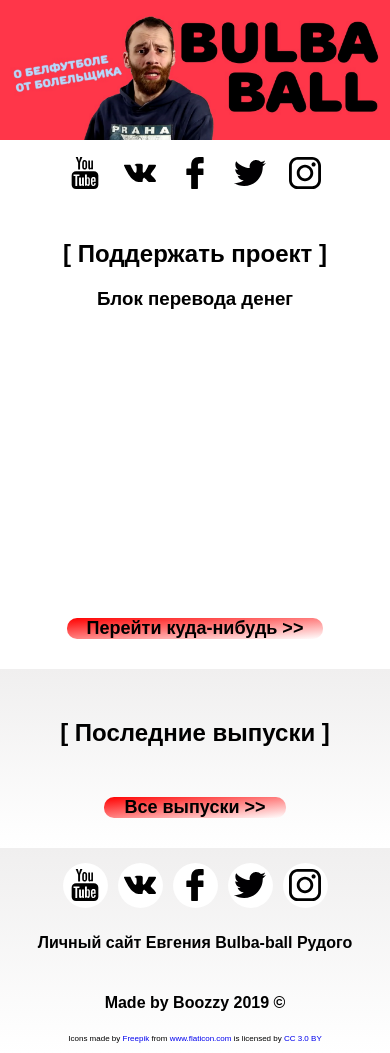
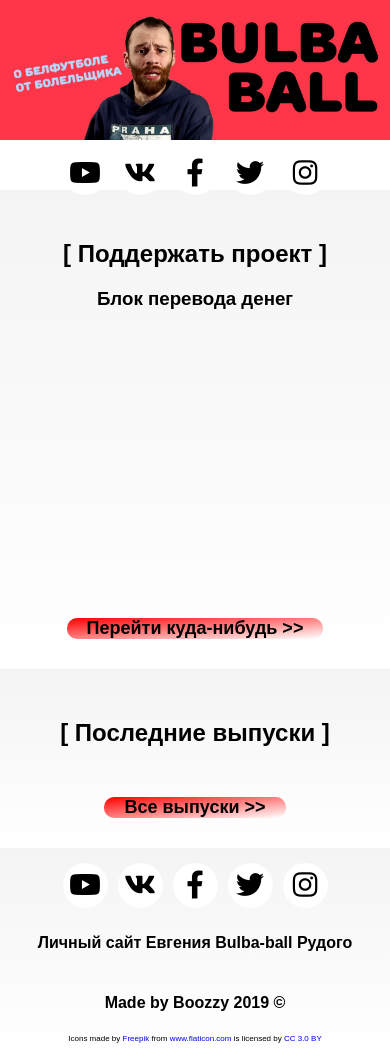
Before and after one commit to yauvink/BulbaBall, a website: page index.html in a window 390 px wide. Drawn offline with nearby package versions, Linux system fonts and the light colour scheme; no server answers; a web font is replaced by a local one.

Commit message:
0.0.1 jq

```diff
--- a/css/style.css
+++ b/css/style.css
@@ -10,8 +10,8 @@ body {
 }
 
 
-body {
-
+a {
+    text-decoration: none;
 }
 .container {
     max-width: 1260px;
@@ -20,12 +20,7 @@ body {
 section {
     padding-top: 30px;
 }
-a {
-    text-decoration: none;
-}
-a:hover {
-    text-decoration: underline;
-}
+
 input[type=button] {
     border: none;
     margin: 30px;
@@ -84,29 +79,26 @@ header {
     height: 45px;
 }
 .social-icon {
+    display: flex;
+    align-items: center;
     background-position: center;
     background-repeat: no-repeat;
     background-size: 70%;
 }
-.fb {
-    background-image: url("../svg/facebook-logo.svg");
+.fab {
+    color: black;
+    font-size: 28px;
+    margin: auto;
 }
-.vk {
-    background-image: url("../svg/vk-social-network-logo.svg");
+.social-icon:hover {
+    transition: 0.5s;
+    background-color: black;
 }
-.in {
-    background-image: url("../svg/instagram-logo.svg");
-}
-.tw {
-    background-image: url("../svg/twitter-logo-silhouette.svg");
-}
-.yt {
-    background-image: url("../svg/youtube-logo.svg");
+.social-icon:hover .fab {
+    transition: 0.5s;
+    color: white;
 }
 
-.social a:hover {
-    box-shadow: 0 0 20px white;
-}
 
 /* ===   MAIN   === */
 main {
@@ -116,6 +108,7 @@ main {
 
 /* ===  CONTENT  === */
 .content {
+    background-image: linear-gradient(rgb(245, 244, 244), white);
     justify-content: center;
     text-align: center;
 }
@@ -129,7 +122,7 @@ main {
 .reviews {
     justify-content: center;
     text-align: center;
-    background-image: linear-gradient(rgb(240, 239, 239), white);
+    background-image: linear-gradient(rgb(245, 244, 244), white);
 }
 
 .reviews-inner {
@@ -139,22 +132,25 @@ main {
 
 .review {
     width: 320px;
-    height: 200px;
+    height: 100%;
     margin: auto;
     padding: 20px;
 }
+.reviewWrap {
+    height: 220px;
+    padding: 10px;
+}
 
 .review-preview {
-    background-position: center;
+    width: 240px;
+
+    /* background-position: center;
     background-size: 115% 115%;
-    width: 200px;
-    height: 100px;
-    margin: auto;
+    width: 240px;
+    height: 120px;
+    margin: auto; */
 }
-.review-preview img {
-    width: 220px;
-    height: 110px;
-}
+
 a.review {
     padding: 0;
     border: none;
@@ -163,10 +159,10 @@ a.review {
  /* ===   FOOTER   === */
  footer {
      padding: 10px;
-     background-image: linear-gradient(rgb(240, 239, 239), white);
-}
+     background-image: linear-gradient(rgb(245, 244, 244), white);
+    }
 
-.footer-wrap {
+.footer-inner {
     display: flex;
      justify-content: space-between;
 
@@ -183,9 +179,7 @@ a.review {
     width: 45px;
     height: 45px;
 }
-.footer-social a:hover {
-    box-shadow: 0 0 20px red;
-}
+
 .footer-social {
     justify-content: center;
     align-self: center;
@@ -218,7 +212,7 @@ a.review {
     .logo {
         display: none;
     }
-    .footer-wrap {
+    .footer-inner {
         flex-direction: column;
     }
     .footer-social {
@@ -227,13 +221,9 @@ a.review {
 }
 
 
-.testdiv {
-    width: 100px;
-    height: 100px;
-    background-color: red;
-}
-/*
 
- * {
+
+
+ /* * {
     border: 1px solid green;
 }  */
--- a/index.html
+++ b/index.html
@@ -21,26 +21,27 @@
 
             <div class="social-wrap">
                 <div class="social">
-                    <a href="https://www.youtube.com/channel/UCnRisinlQ3FiupZH8B_TJiw" class="social-icon yt"
+                    <a href="https://www.youtube.com/channel/UCnRisinlQ3FiupZH8B_TJiw" class="social-icon"
                         target="_blank">
+                        <i class="fab fa-youtube"></i>
                      </a>
-                    <a href="https://vk.com/bulbaball" class="social-icon vk" target="_blank">
+                    <a href="https://vk.com/bulbaball" class="social-icon" target="_blank">
+                        <i class="fab fa-vk"></i>
                     </a>
-                    <a href="https://goo.gl/qtcRzJ" class="social-icon fb" target="_blank">
+                    <a href="https://goo.gl/qtcRzJ" class="social-icon" target="_blank">
+                        <i class="fab fa-facebook-f"></i>
                     </a>
-                    <a href="https://goo.gl/uoeJWc" class="social-icon tw" target="_blank">
+                    <a href="https://goo.gl/uoeJWc" class="social-icon" target="_blank">
+                        <i class="fab fa-twitter"></i>
                     </a>
-                    <a href="https://www.instagram.com/bulbaball/" class="social-icon in" target="_blank">
+                    <a href="https://www.instagram.com/bulbaball/" class="social-icon" target="_blank">
+                        <i class="fab fa-instagram"></i>
                     </a>
                 </div>
             </div>
-
-
             <!-- <nav>
                     Навигация
                 </nav> -->
-
-
         </header>
 
         <main>
@@ -63,14 +64,6 @@
                 </div>
                 <a href="https://www.youtube.com/user/VedzminPNP/videos" target="_blank">
                     <input type="button" value="Все выпуски >>">
-
-                    <!-- <button class="buttons">
-
-                        <h3>
-                            Все выпуски >>
-                        </h3>
-
-                    </button> -->
                 </a>
             </section>
 
@@ -79,7 +72,7 @@
         Боковая колонка (сайдбар)
     </aside> -->
         <footer>
-            <div class="footer-wrap">
+            <div class="footer-inner">
                 <div class="owner">
                     <h4>
                         Личный сайт Евгения Bulba-ball Рудого
@@ -87,16 +80,21 @@
                 </div>
 
                 <div class="footer-social">
-                    <a href="https://www.youtube.com/channel/UCnRisinlQ3FiupZH8B_TJiw" class="social-icon yt"
+                        <a href="https://www.youtube.com/channel/UCnRisinlQ3FiupZH8B_TJiw" class="social-icon"
                             target="_blank">
+                            <i class="fab fa-youtube"></i>
                          </a>
-                    <a href="https://vk.com/bulbaball" class="social-icon vk" target="_blank">
+                        <a href="https://vk.com/bulbaball" class="social-icon" target="_blank">
+                            <i class="fab fa-vk"></i>
                         </a>
-                    <a href="https://goo.gl/qtcRzJ" class="social-icon fb" target="_blank">
+                        <a href="https://goo.gl/qtcRzJ" class="social-icon" target="_blank">
+                            <i class="fab fa-facebook-f"></i>
                         </a>
-                    <a href="https://goo.gl/uoeJWc" class="social-icon tw" target="_blank">
+                        <a href="https://goo.gl/uoeJWc" class="social-icon" target="_blank">
+                            <i class="fab fa-twitter"></i>
                         </a>
-                    <a href="https://www.instagram.com/bulbaball/" class="social-icon in" target="_blank">
+                        <a href="https://www.instagram.com/bulbaball/" class="social-icon" target="_blank">
+                            <i class="fab fa-instagram"></i>
                         </a>
                     </div>
                 <div class="author">
@@ -115,7 +113,6 @@
         </footer>
 
     </div>
-    <!-- <script src="https://ajax.googleapis.com/ajax/libs/jquery/3.3.1/jquery.min.js"></script> -->
     <script src="https://ajax.googleapis.com/ajax/libs/jquery/3.4.0/jquery.min.js"></script>
     <script src="js/main.js"></script>
 </body>
--- a/js/main.js
+++ b/js/main.js
@@ -1,21 +1,5 @@
 'use strict';
 
-//  function autorun()
-//  {
-//    var ytData;
-//     $.getJSON("https://www.googleapis.com/youtube/v3/search?order=date&part=snippet&channelId=UCnRisinlQ3FiupZH8B_TJiw&maxResults=6&key=AIzaSyD40HdMjRci08Vh41DBfniJAsQomaY7PLQ", getData);
-//     function getData(data){
-//         ytData = data;
-//         // console.log(ytData);
-//         console.log(ytData.items[0].snippet.title)
-//         console.log("id = " + ytData.items[0].id.videoId)
-//         // console.log("hello world")
-//         // document.getElementById("test-v-id").innerHTML = ytData.items[0].snippet.title;
-//     }
-//  }
-//  if (window.addEventListener) window.addEventListener("load", autorun, false);
-//  else if (window.attachEvent) window.attachEvent("onload", autorun);
-//  else window.onload = autorun;
 
 const url = "https://www.googleapis.com/youtube/v3/search?order=date&part=snippet&channelId=UCnRisinlQ3FiupZH8B_TJiw&maxResults=6&key=AIzaSyD40HdMjRci08Vh41DBfniJAsQomaY7PLQ";
 
@@ -32,32 +16,24 @@ fetch(url).then(function (response) {
     });
 
     // создаем див-обертку
-    let review = $("<div>").toggleClass("review");
+    let review = $("<div>").toggleClass("reviewWrap");
 
-    // создаем див с превью
-    let reviewPreview = $("<div>").toggleClass("review-preview").css({
-      backgroundImage: "url('//img.youtube.com/vi/" + data.items[i].id.videoId + "/mqdefault.jpg')"
+    // создаем превью
+    // let reviewPreview = $("<img>").toggleClass("review-preview").css({
+    //   backgroundImage: "url('//img.youtube.com/vi/" + data.items[i].id.videoId + "/mqdefault.jpg')"
+    // });
+    let reviewPreview = $("<img>").toggleClass("review-preview").attr({
+      src: "//img.youtube.com/vi/" + data.items[i].id.videoId + "/mqdefault.jpg"
     });
 
     // создаем тайтл
     let reviewTitle = $("<h5>").html(data.items[i].snippet.title);
 
-    // добавляем все в блок
+    // собираем в ссылку
     $(review).append(reviewPreview).append(reviewTitle);
-
     $(link).append(review);
-
+    // добавляем на страницу
     $(".reviews-inner").append(link);
 
   }
-
-  // const previews = items.map(item => {
-  //   return {
-  //     description: '',
-  //     imageSrc: previewUrl.replace('${videoId}', item.id.videoId),
-  //   };
-  // });
-  // console.log(previews);
 });
-
-// $(document).append($("div").toggleClass("testdiv"))
```
Lines whose indentation alone changed are shown as unchanged.
